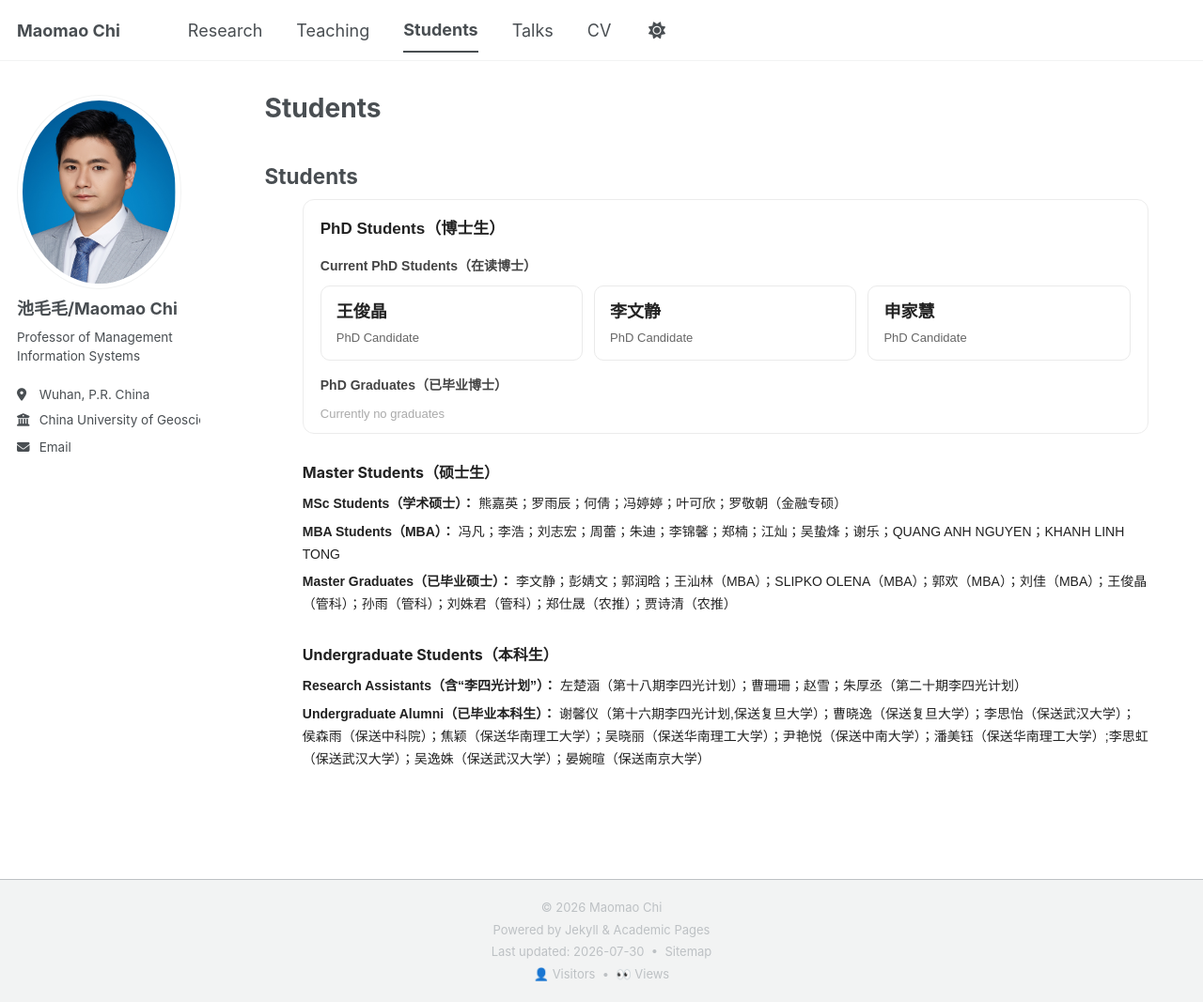
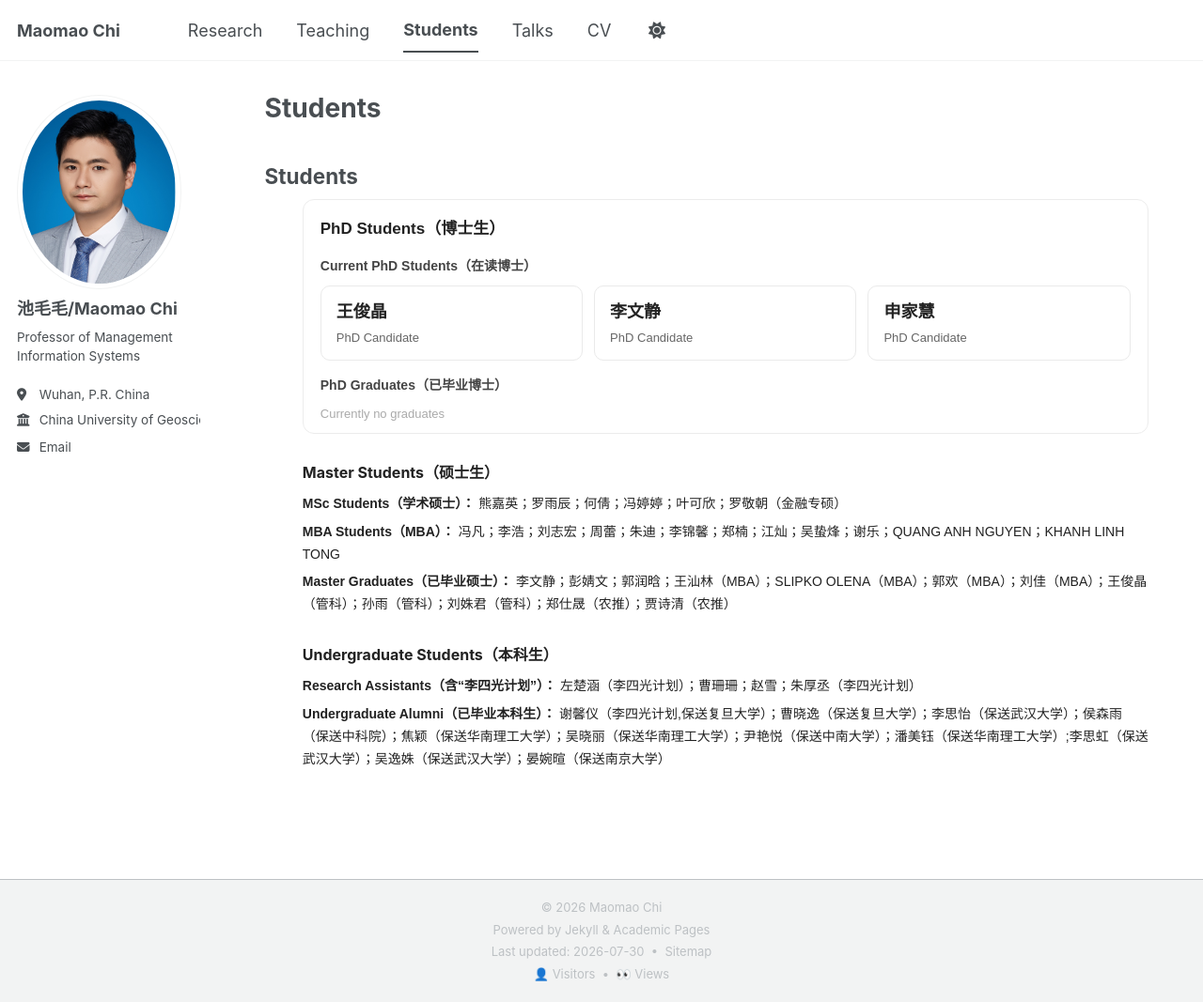
Before and after one commit to nishaochen/chimaomao, a Jekyll site: the page built from _pages/students.html, in a window 1280 px wide and 1067 px high. Shown: the whole window at 94% size. Built offline with Jekyll 4.4.1, drawn with Linux system fonts in a browser that asks for light colours; comment, search, counter and statistics services are not loaded; a style sheet for code colours, icons or effects is not loaded.

Commit message:
Update students.html

```diff
--- a/_pages/students.html
+++ b/_pages/students.html
@@ -151,11 +151,11 @@ author_profile: true
   <h3>Undergraduate Students（本科生）</h3>
 
   <div class="student-line">
-    <strong>Research Assistants（含“李四光计划”）：</strong> 左楚涵（第十八期李四光计划）；曹珊珊；赵雪；朱厚丞（第二十期李四光计划）
+    <strong>Research Assistants（含“李四光计划”）：</strong> 左楚涵（李四光计划）；曹珊珊；赵雪；朱厚丞（李四光计划）
   </div>
 
   <div class="student-line">
-    <strong>Undergraduate Alumni（已毕业本科生）：</strong> 谢馨仪（第十六期李四光计划,保送复旦大学）；曹晓逸（保送复旦大学）；李思怡（保送武汉大学）；侯森雨（保送中科院）；焦颖（保送华南理工大学）；吴晓丽（保送华南理工大学）；尹艳悦（保送中南大学）；潘美钰（保送华南理工大学）;李思虹（保送武汉大学）；吴逸姝（保送武汉大学）；晏婉暄（保送南京大学）
+    <strong>Undergraduate Alumni（已毕业本科生）：</strong> 谢馨仪（李四光计划,保送复旦大学）；曹晓逸（保送复旦大学）；李思怡（保送武汉大学）；侯森雨（保送中科院）；焦颖（保送华南理工大学）；吴晓丽（保送华南理工大学）；尹艳悦（保送中南大学）；潘美钰（保送华南理工大学）;李思虹（保送武汉大学）；吴逸姝（保送武汉大学）；晏婉暄（保送南京大学）
   </div>
 
 </div>
```
